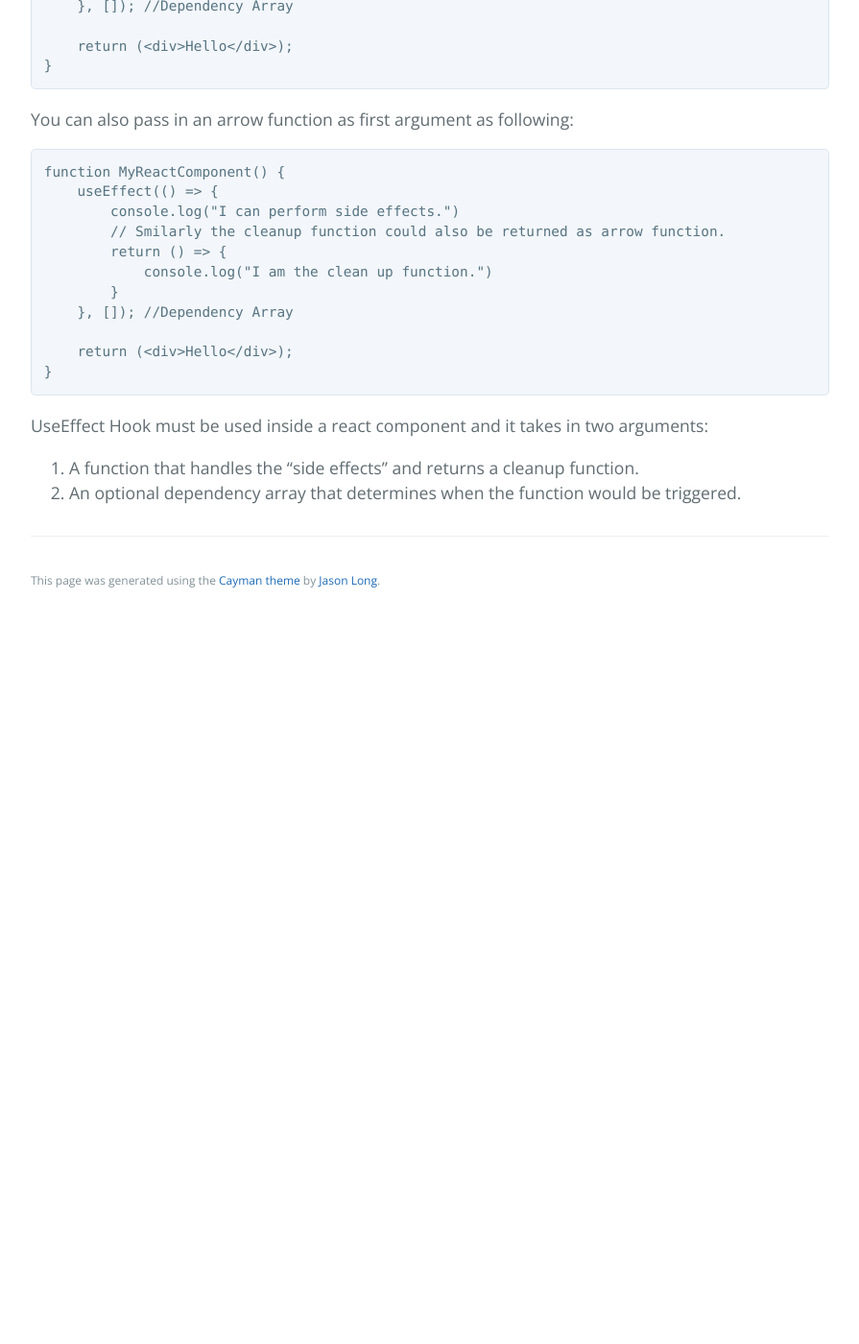
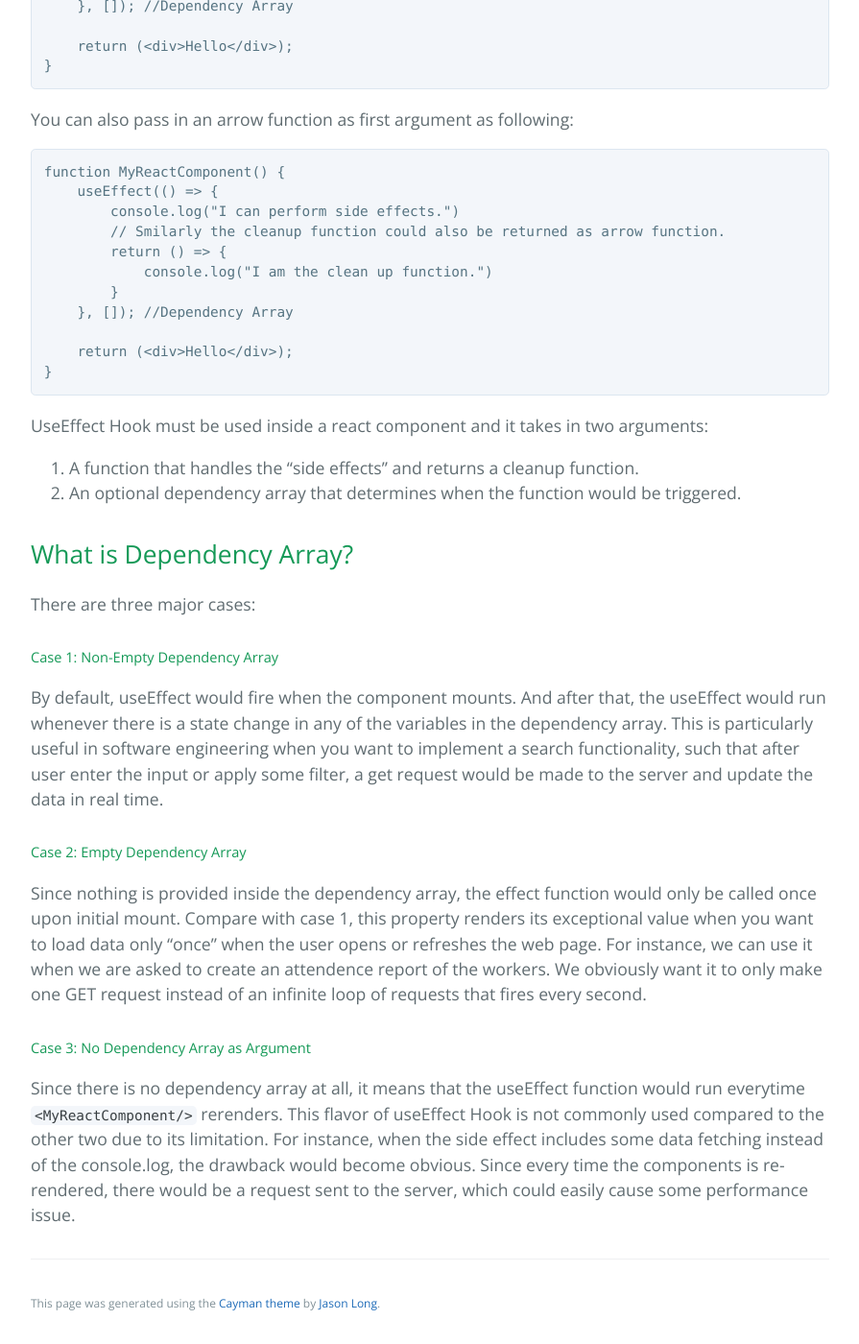
Before and after one commit to learning-software-engineering/learning-software-engineering.github.io, a Jekyll site: the page built from Topics/Tech_Stacks/React_useEffect_Axios.md, in a window 1280 px wide and 1400 px high, scrolled down 1125 px. Shown: the whole window at 96% size, without its empty margins (192-1087 px from the left). Built offline with Jekyll 4.4.1, drawn with Linux system fonts in a browser that asks for light colours; our own code applies the rules of GitHub Pages for plain Markdown files; before the commit the page ends 1772 px from its top, so only the background shows below that.

Commit message:
added explanation for dependency array

````diff
--- a/Topics/Tech_Stacks/React_useEffect_Axios.md
+++ b/Topics/Tech_Stacks/React_useEffect_Axios.md
@@ -45,3 +45,14 @@ function MyReactComponent() {
 UseEffect Hook must be used inside a react component and it takes in two arguments:
 1.	A function that handles the “side effects” and returns a cleanup function.
 2.	An optional dependency array that determines when the function would be triggered.
+
+## What is Dependency Array?
+There are three major cases:
+##### Case 1: Non-Empty Dependency Array
+ By default, useEffect would fire when the component mounts. And after that, the useEffect would run whenever there is a state change in any of the variables in the dependency array. This is particularly useful in software engineering when you want to implement a search functionality, such that after user enter the input or apply some filter, a get request would be made to the server and update the data in real time.
+
+##### Case 2: Empty Dependency Array
+Since nothing is provided inside the dependency array, the effect function would only be called once upon initial mount. Compare with case 1, this property renders its exceptional value when you want to load data only "once" when the user opens or refreshes the web page. For instance, we can use it when we are asked to create an attendence report of the workers. We obviously want it to only make one GET request instead of an infinite loop of requests that fires every second.
+
+##### Case 3: No Dependency Array as Argument
+Since there is no dependency array at all,  it means that the useEffect function would run everytime ```<MyReactComponent/>``` rerenders. This flavor of useEffect Hook is not commonly used compared to the other two due to its limitation. For instance, when the side effect includes some data fetching instead of the console.log, the drawback would become obvious. Since every time the components is re-rendered, there would be a request sent to the server, which could easily cause some performance issue.
````
